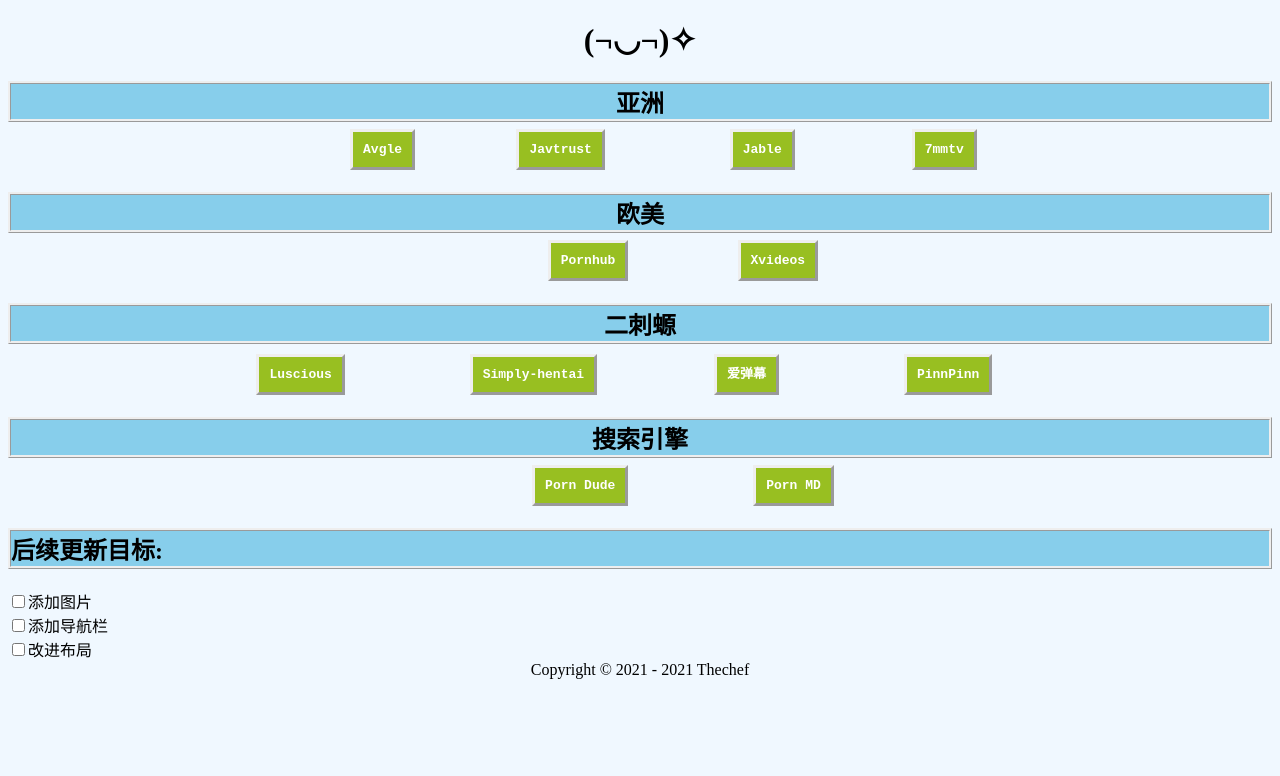
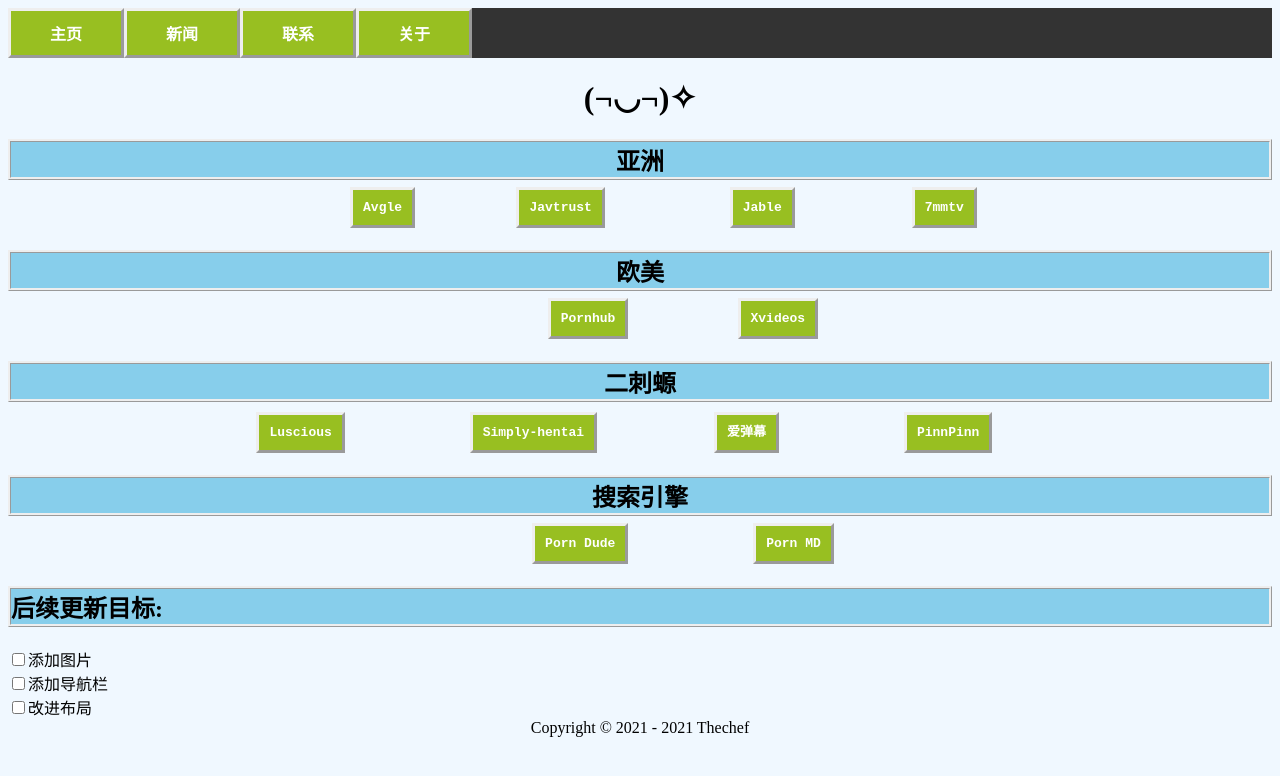
Before and after one commit to Thechef233/Thechef233.github.io, a plain HTML site: page index.html in a window 1280 px wide. Drawn offline with Linux system fonts and the light colour scheme.

Commit message:
Update index.html

```diff
--- a/index.html
+++ b/index.html
@@ -30,9 +30,39 @@
 	    background-color:#7A991A;
         border-style:inset;
     }
+    ul
+    {
+    list-style-type: none;
+    margin: 0;
+    padding: 0;
+    overflow: hidden;
+    background-color: #333;
+    }
+    li {
+    float: left;
+    }
+
+    li a {
+    display: block;
+    color: white;
+    text-align: center;
+    padding: 14px 16px;
+    text-decoration: none;
+    }
+
+    li a:hover {
+    background-color: #111;
+    }
 </style>
 </head>
 <body>
+    <ul>
+        <li><a class="active" href="#home">主页</a></li>
+        <li><a href="#news">新闻</a></li>
+        <li><a href="#contact">联系</a></li>
+        <li><a href="#about">关于</a></li>
+    </ul>
+
     <h1 style="text-align:center">(¬◡¬)✧</h1>
     <h2 style="text-align:center"> 亚洲 </h2>
     <p>
```
